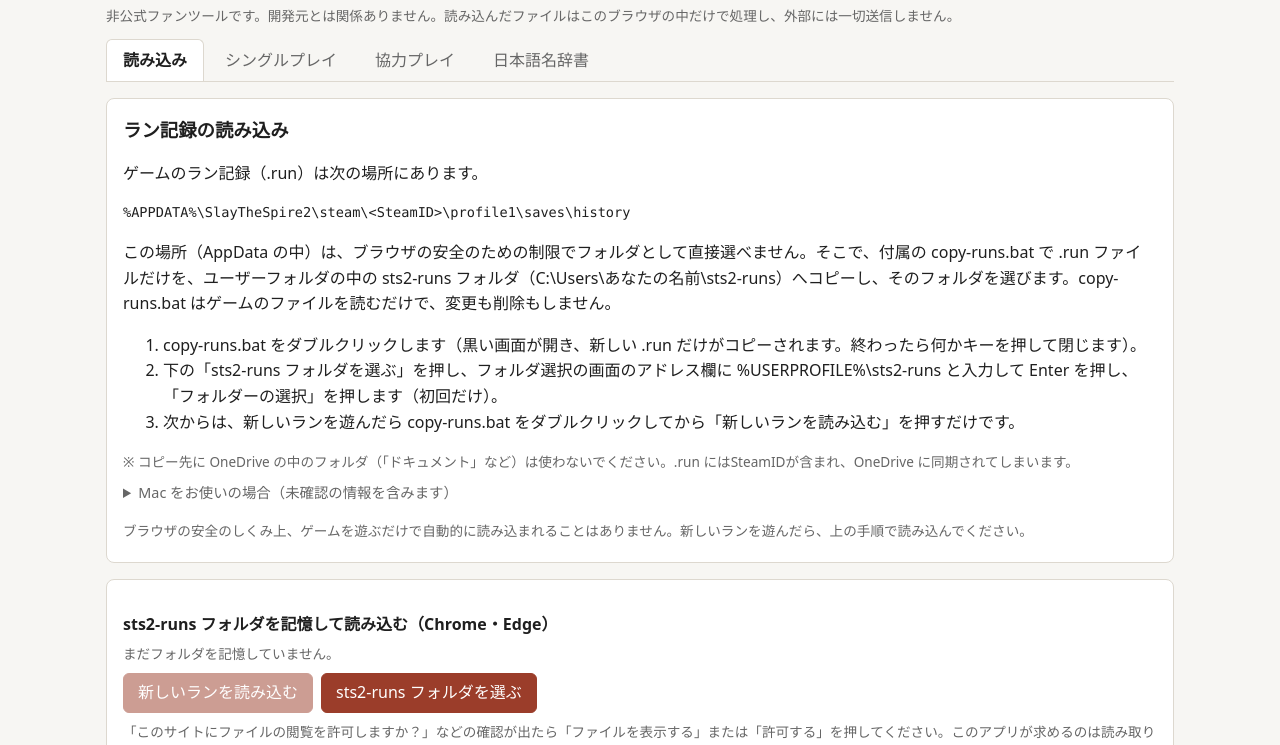
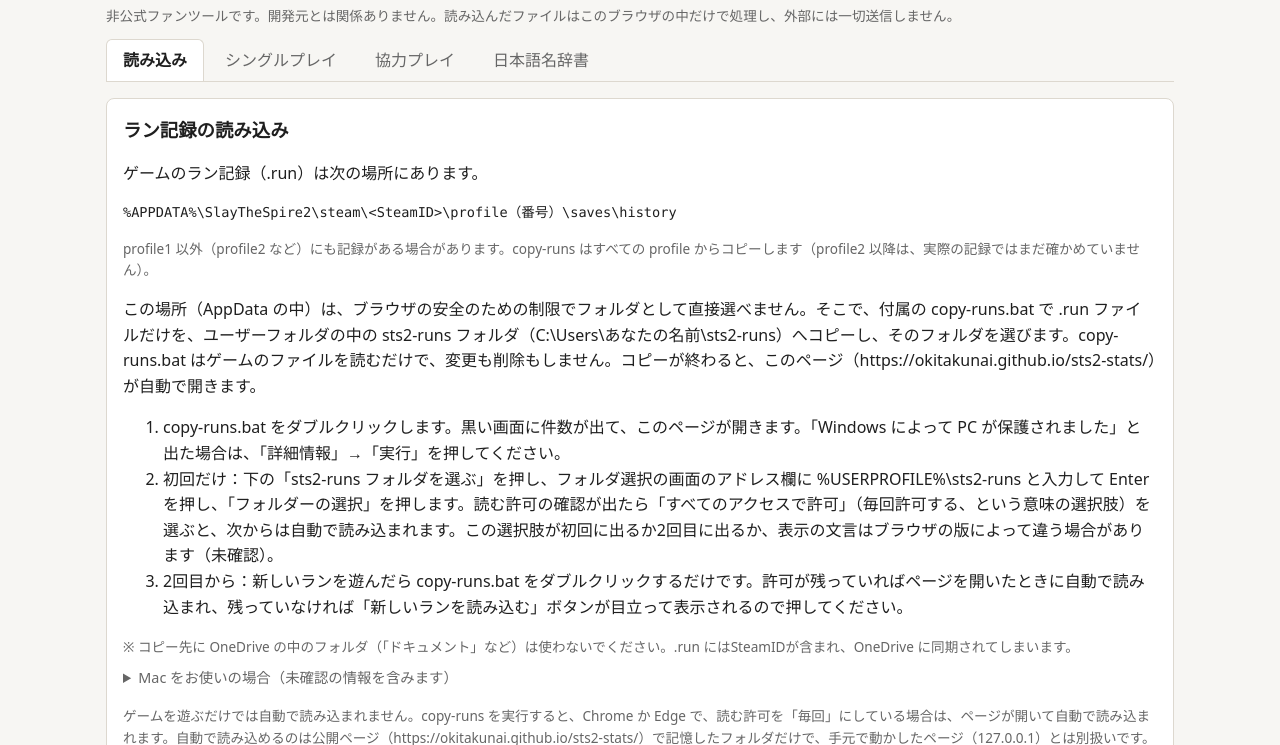
Before and after one commit to OKITAKUNAI/sts2-stats, a plain HTML site: page index.html in a window 1280 px wide. Shown: the part 55-800 px from the top of the page. Drawn offline with Linux system fonts and the light colour scheme.

Commit message:
ダブルクリック1回で新しいランを読み込める仕組み（Windows・Mac）

```diff
--- a/css/style.css
+++ b/css/style.css
@@ -175,3 +175,4 @@ label.field input, label.field textarea { display: block; width: 100%; margin-to
 /* データの保存 */
 .table-tools { display: flex; justify-content: flex-end; margin: 2px 0; }
 pre.cmd { white-space: pre-wrap; background: var(--bg); border: 1px solid var(--border); border-radius: 4px; padding: 6px 8px; user-select: all; }
+button.btn.attention { outline: 3px solid var(--warn); outline-offset: 2px; font-weight: 600; }
--- a/js/app.js
+++ b/js/app.js
@@ -89,17 +89,26 @@ window.STS = window.STS || {};
     msgBox.textContent = text || '';
   }
 
-  async function runImport(getEntries) {
+  // opts.auto：ページを開いたときの自動読み込み（失敗しても止めず、ボタンでの読み込みに切り替える）
+  async function runImport(getEntries, opts = {}) {
     setMsg(T.load.working);
     try {
       const entries = await getEntries();
       const r = await STS.loader.importEntries(entries, knownSets(), (i, n) => setMsg(`${T.load.working} ${i} / ${n}`));
       state.lastImport = r;
+      if (state.folder) state.permission = 'granted';
       await loadFromStorage();
       render();
       if (r.runFiles === 0) setMsg(T.load.noRunFound, 'warn');
-      else setMsg(T.load.result(r), r.errors.length ? 'warn' : 'ok');
+      else setMsg(`${opts.auto ? T.load.autoDone : ''}${T.load.result(r)}`, r.errors.length ? 'warn' : 'ok');
     } catch (e) {
+      if (opts.auto) {
+        // 記憶したフォルダが消された・名前が変わった、などのとき
+        state.permission = 'lost';
+        render();
+        setMsg(`${T.load.autoFailed}（${e && e.message || e}）`, 'warn');
+        return;
+      }
       if (e && e.name === 'AbortError') { setMsg(''); return; } // 選択画面で「キャンセル」した
       if (e && e.name === 'Permission') { setMsg(e.message, 'error'); return; }
       setMsg(`${T.load.pickFailed}（${e && e.message || e}）`, 'error');
@@ -116,6 +125,7 @@ window.STS = window.STS || {};
       el('h2', null, L.heading),
       el('p', null, L.where),
       el('p', { class: 'path' }, L.path),
+      el('p', { class: 'note' }, L.profileNote),
       el('p', null, L.whyCopy),
       el('ol', null, L.steps.map((s) => el('li', null, s))),
       el('p', { class: 'note' }, L.oneDrive),
@@ -130,12 +140,15 @@ window.STS = window.STS || {};
 
     // フォルダ記憶（Chrome / Edge）
     const folderCard = el('div', { class: 'card' }, el('h3', null, L.folderHeading));
+    const needsClick = !!state.folder && state.permission !== 'granted';
     if (STS.loader.folderSupported()) {
       folderCard.append(
+        needsClick && state.permission !== 'lost' ? el('p', { class: 'msg warn' }, L.needPermission) : null,
         el('p', { class: 'note' }, state.folder ? L.rememberedFolder(state.folder.name) : L.noFolder),
         el('div', { class: 'btn-row' },
           el('button', {
-            type: 'button', class: 'btn primary', disabled: !state.folder,
+            // 記憶したフォルダはあるが、読む許可が残っていないときは目立たせる
+            type: 'button', class: `btn primary${needsClick ? ' attention' : ''}`, disabled: !state.folder,
             onclick: () => runImport(async () => {
               if (!(await STS.loader.ensurePermission(state.folder))) {
                 const err = new Error(T.load.permissionDenied); err.name = 'Permission'; throw err;
@@ -148,6 +161,7 @@ window.STS = window.STS || {};
             onclick: () => runImport(async () => {
               const h = await STS.loader.pickFolder();
               state.folder = h;
+              state.permission = 'granted';
               return STS.loader.entriesFromFolder(h);
             }),
           }, L.pickFolder),
@@ -340,7 +354,20 @@ window.STS = window.STS || {};
     try { await STS.dict.load(); await STS.challenges.load(); await STS.coop.load(); await loadFromStorage(); } catch (e) { setMsg(String(e && e.message || e), 'error'); }
     render();
     selectTab('load');
+    await autoLoad();
   }
+
+  // ページを開いたとき：記憶したフォルダに読む許可が残っていれば、ボタンを押さなくても新しいランを読み込む
+  // （許可の確認画面を出す命令は、ボタンを押した直後しか使えないので、ここでは尋ねるだけ）
+  async function autoLoad() {
+    if (!STS.loader.folderSupported() || !state.folder) return;
+    state.permission = await STS.loader.checkPermission(state.folder);
+    if (state.permission !== 'granted') { render(); return; }
+    await runImport(() => STS.loader.entriesFromFolder(state.folder), { auto: true });
+  }
+
+  // 動作確認用（ブラウザの開発ツールから、許可の状態を変えて試すため）
+  STS.app = { autoLoad, render };
 
   init();
 })();
--- a/js/loader.js
+++ b/js/loader.js
@@ -100,6 +100,14 @@ STS.loader = (function () {
   }
 
   // 読む許可を確認し、必要ならブラウザの確認画面を出す（ボタンを押した直後に呼ぶ必要がある）
+  // 許可があるかを尋ねるだけ（確認画面は出さない）。ページを開いたときの自動読み込みに使う
+  // 戻り値：'granted'（許可済み）／'prompt'（尋ねる必要がある）／'denied'（拒否）
+  async function checkPermission(handle) {
+    try {
+      return handle && handle.queryPermission ? await handle.queryPermission({ mode: 'read' }) : 'prompt';
+    } catch (e) { return 'prompt'; }
+  }
+
   async function ensurePermission(handle) {
     const opts = { mode: 'read' };
     if (handle.queryPermission && (await handle.queryPermission(opts)) === 'granted') return true;
@@ -118,6 +126,6 @@ STS.loader = (function () {
 
   return {
     folderSupported, importEntries, entriesFromFiles, entriesFromDrop,
-    getSavedFolder, pickFolder, forgetFolder, ensurePermission, entriesFromFolder,
+    getSavedFolder, pickFolder, forgetFolder, checkPermission, ensurePermission, entriesFromFolder,
   };
 })();
--- a/js/strings.js
+++ b/js/strings.js
@@ -17,31 +17,32 @@ STS.T = {
   load: {
     heading: 'ラン記録の読み込み',
     where: 'ゲームのラン記録（.run）は次の場所にあります。',
-    path: '%APPDATA%\\SlayTheSpire2\\steam\\<SteamID>\\profile1\\saves\\history',
-    whyCopy: 'この場所（AppData の中）は、ブラウザの安全のための制限でフォルダとして直接選べません。そこで、付属の copy-runs.bat で .run ファイルだけを、ユーザーフォルダの中の sts2-runs フォルダ（C:\\Users\\あなたの名前\\sts2-runs）へコピーし、そのフォルダを選びます。copy-runs.bat はゲームのファイルを読むだけで、変更も削除もしません。',
+    path: '%APPDATA%\\SlayTheSpire2\\steam\\<SteamID>\\profile（番号）\\saves\\history',
+    profileNote: 'profile1 以外（profile2 など）にも記録がある場合があります。copy-runs はすべての profile からコピーします（profile2 以降は、実際の記録ではまだ確かめていません）。',
+    whyCopy: 'この場所（AppData の中）は、ブラウザの安全のための制限でフォルダとして直接選べません。そこで、付属の copy-runs.bat で .run ファイルだけを、ユーザーフォルダの中の sts2-runs フォルダ（C:\\Users\\あなたの名前\\sts2-runs）へコピーし、そのフォルダを選びます。copy-runs.bat はゲームのファイルを読むだけで、変更も削除もしません。コピーが終わると、このページ（https://okitakunai.github.io/sts2-stats/）が自動で開きます。',
     mac: {
       heading: 'Mac をお使いの場合（未確認の情報を含みます）',
       where: 'Mac では、次の場所にある可能性が高いですが、まだ確かめられていません。',
-      path: '~/Library/Application Support/SlayTheSpire2/steam/<SteamID>/profile1/saves/history',
+      path: '~/Library/Application Support/SlayTheSpire2/steam/<SteamID>/profile（番号）/saves/history',
       finder: '開き方：Finder で Command＋Shift＋G（「フォルダへ移動」）を押し、~/Library/Application Support/SlayTheSpire2 を貼り付けて Return を押します。「ライブラリ」フォルダはふだん隠れているので、この方法で開いてください。見つからない場合は、Finder で「SlayTheSpire2」を検索してください。',
       why: 'この場所も、ブラウザの制限で直接選べない可能性が高いため、Windows と同じく .run だけを別のフォルダ（~/sts2-runs：ホームフォルダの中の sts2-runs）にコピーしてから読み込みます。',
       steps: [
         'GitHub の sts2-stats のページから copy-runs.command をダウンロードします（Windows の copy-runs.bat と同じ働きをする Mac 用のファイルです）。',
-        '初回だけ、「ターミナル」を開いて「chmod +x 」（最後に半角スペース）と入力し、ダウンロードした copy-runs.command をターミナルの画面にドラッグ＆ドロップして Return を押します（実行してよいという印を付ける操作です）。',
-        'copy-runs.command をダブルクリックします。「開発元を確認できないため開けません」と出た場合は、右クリック →「開く」を選ぶか、「システム設定」→「プライバシーとセキュリティ」の下の方にある「このまま開く」を押してください。',
-        'このアプリで「sts2-runs フォルダを選ぶ」を押し、ホームフォルダの中の sts2-runs を選びます（Command＋Shift＋G で ~/sts2-runs と入力しても開けます）。',
+        '初回だけ：ファイル単体でダウンロードした場合は「実行してよい」という印が消えているため、「ターミナル」を開いて「chmod +x 」（最後に半角スペース）と入力し、copy-runs.command をターミナルの画面にドラッグ＆ドロップして Return を押します。',
+        'copy-runs.command をダブルクリックします。開けない場合は、「システム設定」→「プライバシーとセキュリティ」の下の方にある「このまま開く」を押します（古い macOS では、右クリック →「開く」でも開けます）。',
+        'コピーが終わると、このページが開きます。初回は「sts2-runs フォルダを選ぶ」を押し、ホームフォルダの中の sts2-runs を選びます（Command＋Shift＋G で ~/sts2-runs と入力しても開けます）。Mac では、終わった後のターミナルの画面は自動で閉じません。',
       ],
       oneLiner: 'copy-runs.command がうまく開けない場合は、「ターミナル」に次の1行を貼り付けて Return を押しても、同じようにコピーできます（最後にコピー先の .run の件数が表示されます）：',
-      command: 'mkdir -p ~/sts2-runs && for f in ~/Library/Application\\ Support/SlayTheSpire2/steam/*/profile1/saves/history/*.run; do [ -e ~/sts2-runs/"${f##*/}" ] || cp -p "$f" ~/sts2-runs/; done; ls ~/sts2-runs/*.run | wc -l',
+      command: 'mkdir -p ~/sts2-runs && for f in ~/Library/Application\\ Support/SlayTheSpire2/steam/*/profile*/saves/history/*.run; do [ -e ~/sts2-runs/"${f##*/}" ] || cp -p "$f" ~/sts2-runs/; done; ls ~/sts2-runs/*.run | wc -l',
       safari: 'Safari はフォルダの記憶に対応していません。Safari では下の「.run ファイルを選ぶ」かドラッグ＆ドロップで読み込んでください（Chrome なら Windows と同じように使えます）。',
     },
     oneDrive: '※ コピー先に OneDrive の中のフォルダ（「ドキュメント」など）は使わないでください。.run にはSteamIDが含まれ、OneDrive に同期されてしまいます。',
     steps: [
-      'copy-runs.bat をダブルクリックします（黒い画面が開き、新しい .run だけがコピーされます。終わったら何かキーを押して閉じます）。',
-      '下の「sts2-runs フォルダを選ぶ」を押し、フォルダ選択の画面のアドレス欄に %USERPROFILE%\\sts2-runs と入力して Enter を押し、「フォルダーの選択」を押します（初回だけ）。',
-      '次からは、新しいランを遊んだら copy-runs.bat をダブルクリックしてから「新しいランを読み込む」を押すだけです。',
+      'copy-runs.bat をダブルクリックします。黒い画面に件数が出て、このページが開きます。「Windows によって PC が保護されました」と出た場合は、「詳細情報」→「実行」を押してください。',
+      '初回だけ：下の「sts2-runs フォルダを選ぶ」を押し、フォルダ選択の画面のアドレス欄に %USERPROFILE%\\sts2-runs と入力して Enter を押し、「フォルダーの選択」を押します。読む許可の確認が出たら「すべてのアクセスで許可」（毎回許可する、という意味の選択肢）を選ぶと、次からは自動で読み込まれます。この選択肢が初回に出るか2回目に出るか、表示の文言はブラウザの版によって違う場合があります（未確認）。',
+      '2回目から：新しいランを遊んだら copy-runs.bat をダブルクリックするだけです。許可が残っていればページを開いたときに自動で読み込まれ、残っていなければ「新しいランを読み込む」ボタンが目立って表示されるので押してください。',
     ],
-    noAuto: 'ブラウザの安全のしくみ上、ゲームを遊ぶだけで自動的に読み込まれることはありません。新しいランを遊んだら、上の手順で読み込んでください。',
+    noAuto: 'ゲームを遊ぶだけでは自動で読み込まれません。copy-runs を実行すると、Chrome か Edge で、読む許可を「毎回」にしている場合は、ページが開いて自動で読み込まれます。自動で読み込めるのは公開ページ（https://okitakunai.github.io/sts2-stats/）で記憶したフォルダだけで、手元で動かしたページ（127.0.0.1）とは別扱いです。',
 
     folderHeading: 'sts2-runs フォルダを記憶して読み込む（Chrome・Edge）',
     pickFolder: 'sts2-runs フォルダを選ぶ',
@@ -50,12 +51,15 @@ STS.T = {
     rememberedFolder: (name) => `記憶しているフォルダ：${name}`,
     noFolder: 'まだフォルダを記憶していません。',
     permissionHelp: '「このサイトにファイルの閲覧を許可しますか？」などの確認が出たら「ファイルを表示する」または「許可する」を押してください。このアプリが求めるのは読み取りの許可だけで、ファイルを書き換えることはありません。ブラウザを閉じると、次回また確認が出ることがあります。',
-    folderUnsupported: 'このブラウザはフォルダの記憶に対応していません。下の「別の方法」で読み込んでください。',
+    folderUnsupported: 'このブラウザでは自動読み込みできません。ChromeかEdgeで開いてください（このブラウザで使う場合は、下の「別の方法」で読み込んでください）。',
+    needPermission: '記憶したフォルダを読む許可が残っていません。「新しいランを読み込む」を押してください（押すと許可の確認が出ます）。',
+    autoDone: '自動で読み込みました：',
+    autoFailed: '記憶したフォルダを自動で読み込めませんでした。フォルダを消したり名前を変えたりした場合は、「sts2-runs フォルダを選ぶ」で選び直してください',
 
     fallbackHeading: '別の方法で読み込む',
     fallbackWhy: 'Chrome・Edge以外のブラウザや、copy-runs.bat を使いたくない場合はこちらを使ってください。毎回ファイルを選ぶ必要があります（読み込み済みのランは自動で飛ばします）。',
     pickFiles: '.run ファイルを選ぶ',
-    pickFilesHelp: 'ファイル選択の画面が開いたら、上のアドレス欄に %APPDATA%\\SlayTheSpire2 と入力して Enter を押し、steam → 数字のフォルダ → profile1 → saves → history の順に開いて、Ctrl＋A で全部選んで「開く」を押してください（この方法なら AppData の中からも直接選べます）。',
+    pickFilesHelp: 'ファイル選択の画面が開いたら、上のアドレス欄に %APPDATA%\\SlayTheSpire2 と入力して Enter を押し、steam → 数字のフォルダ → profile1（など） → saves → history の順に開いて、Ctrl＋A で全部選んで「開く」を押してください（この方法なら AppData の中からも直接選べます）。',
     drop: 'ここに .run ファイルや、.run の入ったフォルダをドラッグ＆ドロップしても読み込めます',
 
     working: '読み込み中…',
```
Also changed, not shown: 3 other files.
